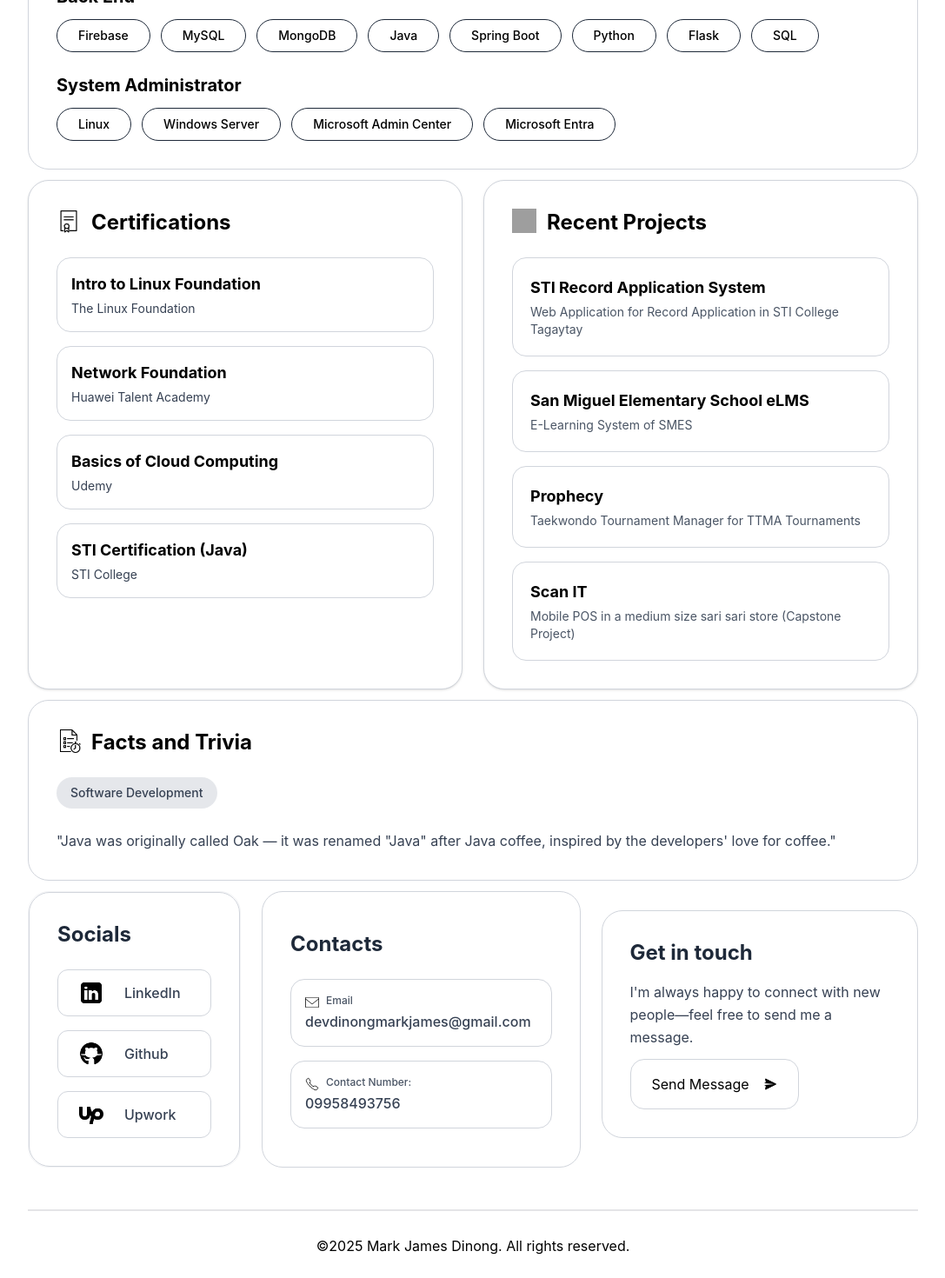
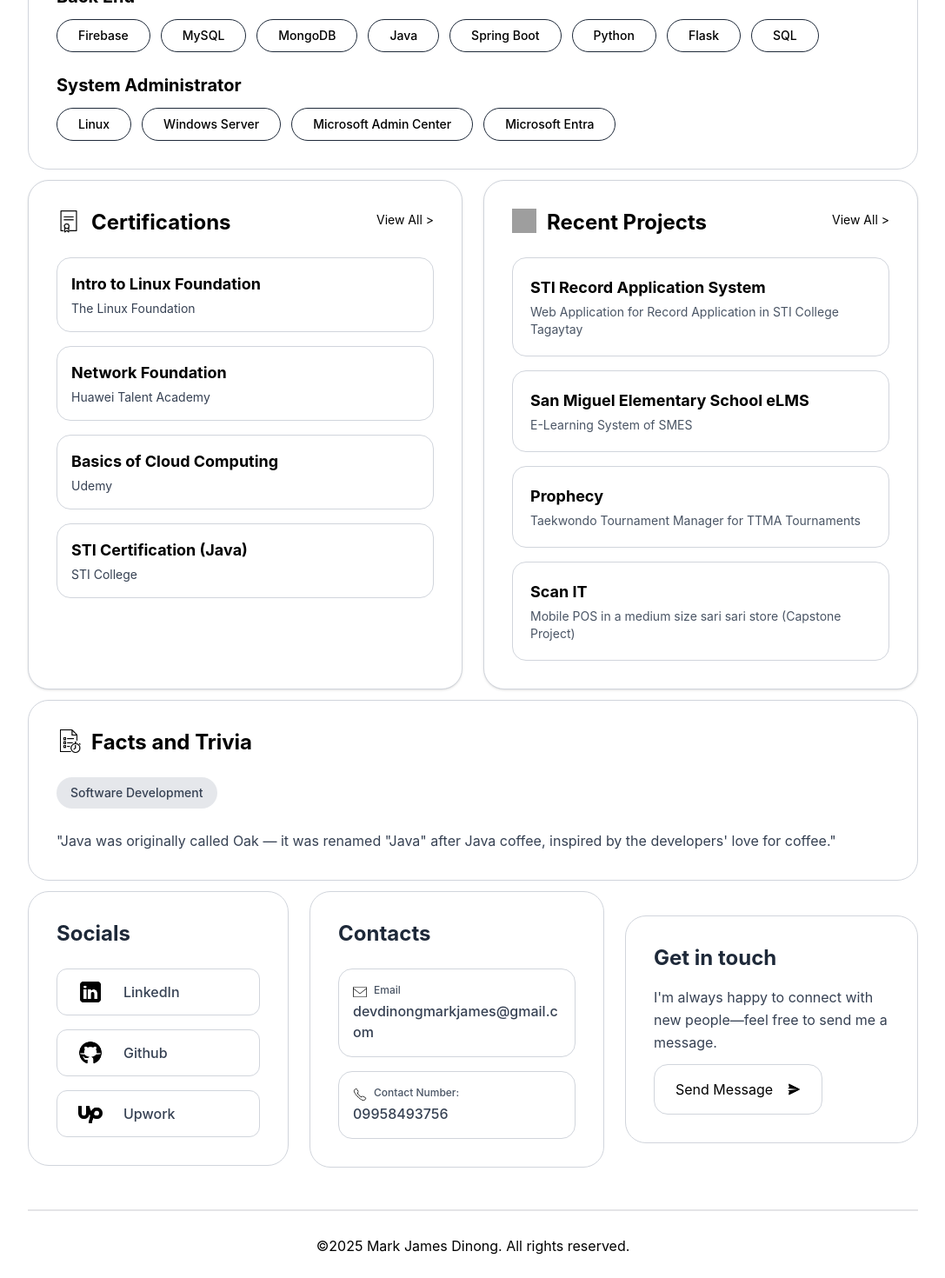
Before and after one commit to mjameeeees/Personal-Portfolio, a React (Vite) app: page / in a window 1280 px wide. Shown: the part 769-2239 px from the top of the page at 87% size, without its empty margins (96-1183 px from the left). Built offline with nearby package versions, Linux system fonts and the light colour scheme; grey boxes are pictures that could not be loaded.

Commit message:
fix footer

```diff
--- /dev/null
+++ b/src/Pages/Projects.jsx
@@ -0,0 +1,5 @@
+
+export default function Projects(){
+
+
+}
--- a/src/Portfolio.jsx
+++ b/src/Portfolio.jsx
@@ -1,4 +1,3 @@
-import React, { useState, useEffect } from 'react';
 import Name from './components/Name';
 import Experience from './components/Experience';
 import About from './components/About';
@@ -14,7 +13,6 @@
 
   return (
     <>
-
       <Name/>
   <div className="flex flex-wrap gap-6 w-full">
     <About />
@@ -30,7 +28,7 @@
 <div className=" w-full mt-3 gap-6">
         <FactsAndTrivia/>
       </div>
-<div className="flex flex-wrap gap-6 w-full">
+<div className="flex flex-wrap gap-6 mt-3 w-full">
       <Socials/>
       <Contacts/>
       <GetInTouch/>
--- a/src/components/Certifications.jsx
+++ b/src/components/Certifications.jsx
@@ -27,10 +27,17 @@
     animate={{ opacity: 1, y: 0 }}
     transition={{ type: "spring", stiffness: 200, damping: 12, duration: 1, ease: "easeOut"  }}
     >
-   <div className="flex flex-row gap-3">
+      <div className="flex flex-row justify-between">
+  <div className="flex flex-row gap-3">
         <img className="w-7 h-7" src="./icons/certificate.png" alt="" />
       <h2 className="text-2xl font-bold mb-6">Certifications</h2>
       </div>
+
+      <div>
+        <a href="" className="text-sm">View All &gt;</a>
+      </div>
+      </div>
+
       <div className="space-y-4"
 
 
--- a/src/components/Contact.jsx
+++ b/src/components/Contact.jsx
@@ -1,7 +1,7 @@
 import { motion } from "framer-motion";
 export default function Contacts() {
   return (
-  <motion.div className="flex-[3] flex items-center border border-gray-300 rounded-3xl mt-3"
+  <motion.div className="min-w-[300px] flex-3 items-center border border-gray-300 rounded-3xl"
       whileTap={{ scale: 0.97 }}
     initial={{ opacity: 0, y: 30 }}
     animate={{ opacity: 1, y: 0 }}
@@ -11,14 +11,14 @@
       <h2 className="text-2xl font-bold mb-6 text-gray-800">Contacts</h2>
 
       <div className="space-y-4">
-        <div className="border-1 border-gray-300 rounded-2xl p-4">
+        <div className="border-1 w-full border-gray-300 rounded-2xl p-4">
           <div className="flex flex-row gap-2 items-center">
               <img className="h-4 w-4 " src="./icons/email.png" alt="" />
               <p className="text-xs text-gray-600 font-medium mb-1">Email</p>
           </div>
           <p className="text-gray-700 font-medium break-all">devdinongmarkjames@gmail.com</p>
         </div>
-        <div className="border-1 border-gray-300 rounded-2xl p-4">
+        <div className="border-1 w-full border-gray-300 rounded-2xl p-4">
             <div className="flex flex-row gap-2 items-center">
               <img className="h-4 w-4 " src="./icons/phone.png" alt="" />
               <p className="text-xs text-gray-600 font-medium mb-1">Contact Number: </p>
--- a/src/components/GetInTouch.jsx
+++ b/src/components/GetInTouch.jsx
@@ -1,7 +1,7 @@
 import { motion } from "framer-motion";
 export default function GetInTouch() {
   return (
-    <motion.div className="flex-[3] flex items-center">
+    <motion.div className="min-w-[300px] flex-1 flex-[3] flex items-center">
     <div className=" border border-gray-300 rounded-3xl p-8 bg-white">
       <h2 className="text-2xl font-bold mb-4 text-gray-800">Get in touch</h2>
       <p className="text-gray-700 text-base leading-relaxed">
--- a/src/components/Projects.jsx
+++ b/src/components/Projects.jsx
@@ -27,10 +27,17 @@
     animate={{ opacity: 1, y: 0 }}
     transition={{ type: "spring", stiffness: 200, damping: 12, duration: 1, ease: "easeOut"  }}
 >
-   <div className="flex flex-row gap-3">
+  <div className="flex flex-row justify-between">
+      <div className="flex flex-row gap-3">
         <img className="w-7 h-7" src="./icons/projects.png" alt="" />
       <h2 className="text-2xl font-bold mb-6">Recent Projects</h2>
       </div>
+
+      <div>
+          <a className="text-sm" href="">View All &gt;</a>
+      </div>
+  </div>
+
   <div className="space-y-4">
     {projects.map((project, index) => (
       <motion.button
--- a/src/components/Socials.jsx
+++ b/src/components/Socials.jsx
@@ -7,13 +7,13 @@
   ];
 
   return (
-   <motion.div className="flex-[2] flex items-center border border-gray-100 rounded-3xl mt-3"
+  <motion.div className="min-w-[300px] flex-2 items-center border-gray-300 rounded-3xl"
       whileTap={{ scale: 0.97 }}
     initial={{ opacity: 0, y: 30 }}
     animate={{ opacity: 1, y: 0 }}
     transition={{ type: "spring", stiffness: 200, damping: 12, duration: 1, ease: "easeOut"  }}
    >
-    <div className="w-full max-w-xs  border border-gray-300 rounded-3xl p-8">
+    <div className="w-full flex-1  border border-gray-300 rounded-3xl p-8">
       <h2 className="text-2xl font-bold mb-6 text-gray-800">Socials</h2>
 
       <div className="space-y-4">
```
Also changed, not shown: src/Pages/CertDetails.jsx (added).
